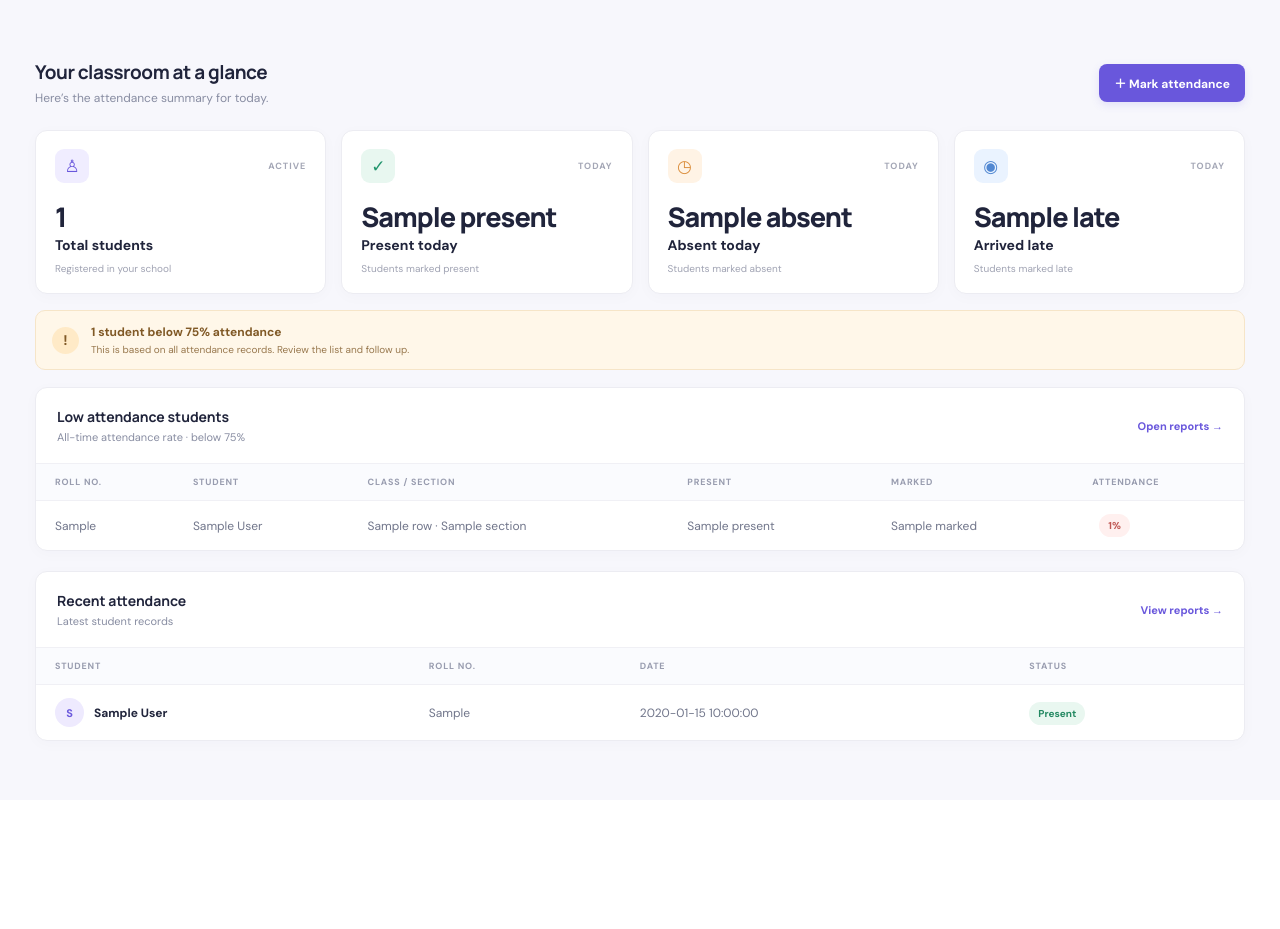
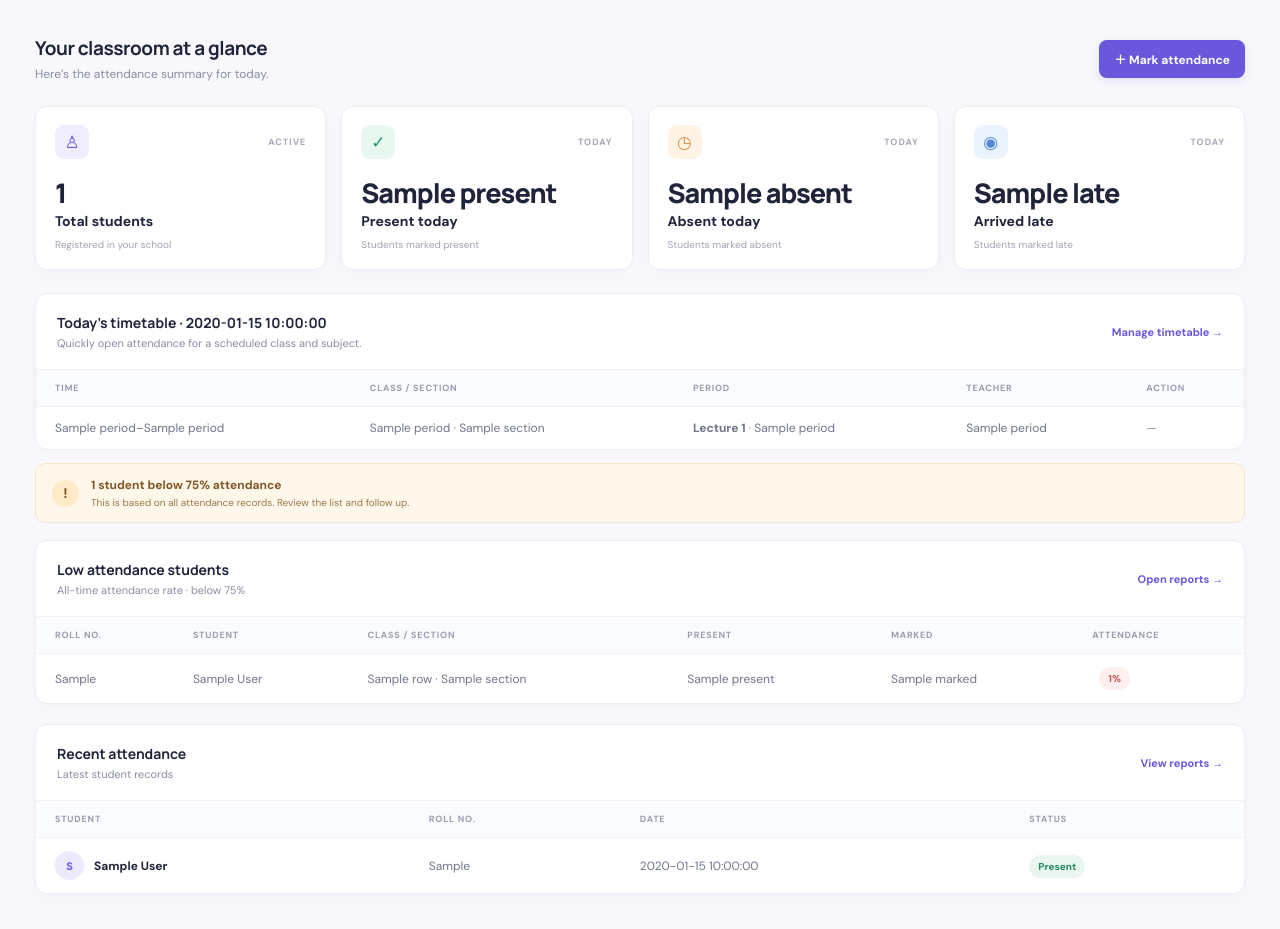
Before and after one commit to GAURAVSINGH2017/attendance-management-system, a Flask app: template templates/dashboard.html in a window 1280 px wide. Before the commit the page ends 741 px from the top, so only its background shows below. Run offline with Flask 3, Linux system fonts and the light colour scheme; the template is opened without the code that fills it: most values are stand-ins (such as "Sample title", 1, 10 or a date in 2020).

Commit message:
Add timetable attendance reminder
Add timetable attendance reminder

```diff
--- a/app.py
+++ b/app.py
@@ -283,8 +283,22 @@ def dashboard():
       WHERE s.active=1 GROUP BY s.id
       HAVING percentage < 75
       ORDER BY percentage,s.class_name,s.section,s.roll_no""")
+    today_date = date.today()
+    today_periods = query("""SELECT t.class_name,t.section,t.period_type,t.lecture_number,
+      t.subject_name,t.start_time,t.end_time,t.room,s.id subject_id,
+      COALESCE(th.full_name,s.teacher_name) teacher_name
+      FROM class_timetable t LEFT JOIN subjects s
+        ON s.class_name=t.class_name AND s.subject_name=t.subject_name AND s.active=1
+      LEFT JOIN teachers th ON th.id=s.teacher_id
+      WHERE t.weekday=%s
+      ORDER BY t.start_time,t.class_name,t.section""", (today_date.strftime("%A"),))
+    for period in today_periods:
+        period["start_label"] = format_clock(period["start_time"])
+        period["end_label"] = format_clock(period["end_time"])
     return render_template("dashboard.html", counts=counts, student_count=student_count,
-                           recent=recent, low_attendance=low_attendance)
+                           recent=recent, low_attendance=low_attendance,
+                           today_periods=today_periods, today_date=today_date.isoformat(),
+                           today_weekday=today_date.strftime("%A"))
 
 
 @app.get("/student/attendance")
--- a/templates/dashboard.html
+++ b/templates/dashboard.html
@@ -4,6 +4,8 @@
 <article class="stat-card"><div class="stat-top"><span class="stat-icon green">✓</span><span class="stat-tag">TODAY</span></div><div class="stat-value">{{ counts.present or 0 }}</div><div class="stat-label">Present today</div><div class="stat-foot">Students marked present</div></article>
 <article class="stat-card"><div class="stat-top"><span class="stat-icon orange">◷</span><span class="stat-tag">TODAY</span></div><div class="stat-value">{{ counts.absent or 0 }}</div><div class="stat-label">Absent today</div><div class="stat-foot">Students marked absent</div></article>
 <article class="stat-card"><div class="stat-top"><span class="stat-icon blue">◉</span><span class="stat-tag">TODAY</span></div><div class="stat-value">{{ counts.late or 0 }}</div><div class="stat-label">Arrived late</div><div class="stat-foot">Students marked late</div></article></div>
+<div class="panel" style="margin-bottom:20px"><div class="panel-head"><div><h3>Today’s timetable · {{ today_weekday }}</h3><p class="muted">Quickly open attendance for a scheduled class and subject.</p></div><a class="text-link" href="{{ url_for('timetable') }}">Manage timetable →</a></div>
+{% if today_periods %}<div class="table-scroll"><table><thead><tr><th>TIME</th><th>CLASS / SECTION</th><th>PERIOD</th><th>TEACHER</th><th>ACTION</th></tr></thead><tbody>{% for period in today_periods %}<tr><td>{{ period.start_label }}–{{ period.end_label }}</td><td>{{ period.class_name }} · {{ period.section or 'General' }}</td><td>{% if period.period_type == 'lunch' %}<b>Lunch break</b>{% else %}<b>Lecture {{ period.lecture_number }}</b> · {{ period.subject_name }}{% endif %}</td><td>{{ period.teacher_name or '—' }}</td><td>{% if period.period_type == 'lecture' and period.subject_id %}<a class="button tiny primary" href="{{ url_for('attendance',attendance_date=today_date,class_name=period.class_name,section=period.section or '__blank__',subject_id=period.subject_id) }}">Mark attendance</a>{% else %}<span class="muted">—</span>{% endif %}</td></tr>{% endfor %}</tbody></table></div>{% else %}<div class="empty-state"><div class="empty-icon">◷</div><h3>No classes scheduled today</h3><p>Add today’s lectures to a class timetable, and they’ll appear here.</p><a class="button secondary" href="{{ url_for('timetable') }}">Open timetable</a></div>{% endif %}</div>
 {% if low_attendance %}<div class="alert-banner"><span class="alert-icon">!</span><span><b>{{ low_attendance|length }} student{{ '' if low_attendance|length==1 else 's' }} below 75% attendance</b><small>This is based on all attendance records. Review the list and follow up.</small></span></div>
 <div class="panel" style="margin-bottom:20px"><div class="panel-head"><div><h3>Low attendance students</h3><p class="muted">All-time attendance rate · below 75%</p></div><a class="text-link" href="{{ url_for('reports') }}">Open reports →</a></div><div class="table-scroll"><table><thead><tr><th>ROLL NO.</th><th>STUDENT</th><th>CLASS / SECTION</th><th>PRESENT</th><th>MARKED</th><th>ATTENDANCE</th></tr></thead><tbody>{% for row in low_attendance %}<tr><td>{{ row.roll_no }}</td><td>{{ row.full_name }}</td><td>{{ row.class_name }} · {{ row.section or 'General' }}</td><td>{{ row.present or 0 }}</td><td>{{ row.marked }}</td><td><span class="badge low">{{ row.percentage }}%</span></td></tr>{% endfor %}</tbody></table></div></div>{% endif %}
 <div class="panel"><div class="panel-head"><div><h3>Recent attendance</h3><p class="muted">Latest student records</p></div><a class="text-link" href="{{ url_for('reports') }}">View reports →</a></div>
```
